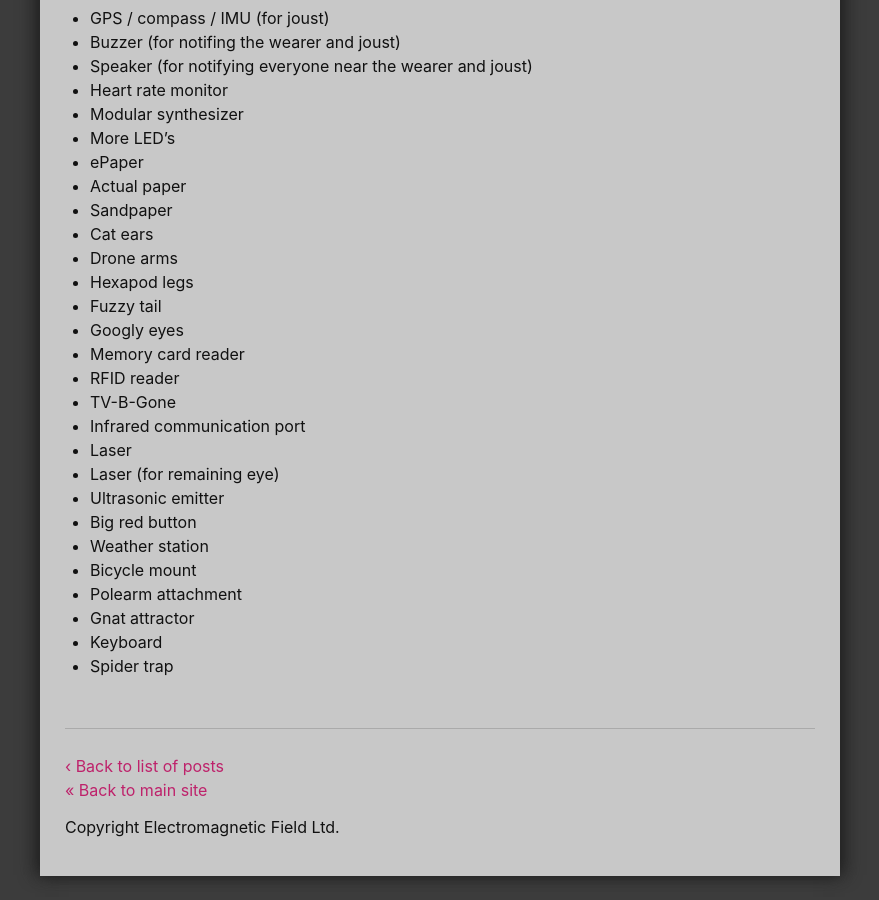
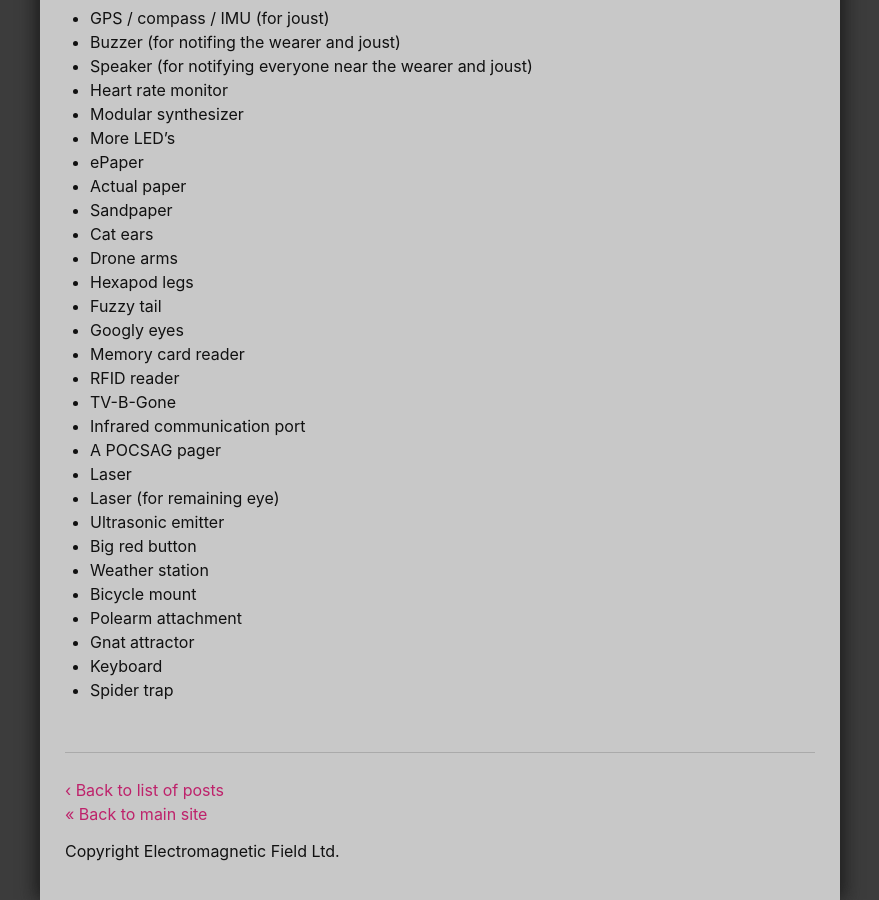
Before and after one commit to emfcamp/blog, a Jekyll site: the page built from _posts/2024-03-18-tildagon.md, in a window 1280 px wide and 900 px high, scrolled down 3618 px. Shown: the whole window, without its empty margins (200-1079 px from the left). Built offline with Jekyll 4.4.1, drawn with Linux system fonts in a browser that asks for light colours.

Commit message:
Add pager to blog post
Add pager to blog post

```diff
--- a/_posts/2024-03-18-tildagon.md
+++ b/_posts/2024-03-18-tildagon.md
@@ -105,6 +105,7 @@ The badge processor is the same as in 2022, and it will run [MicroPython](https:
 * RFID reader
 * TV-B-Gone
 * Infrared communication port
+* A POCSAG pager
 * Laser
 * Laser (for remaining eye)
 * Ultrasonic emitter
```
